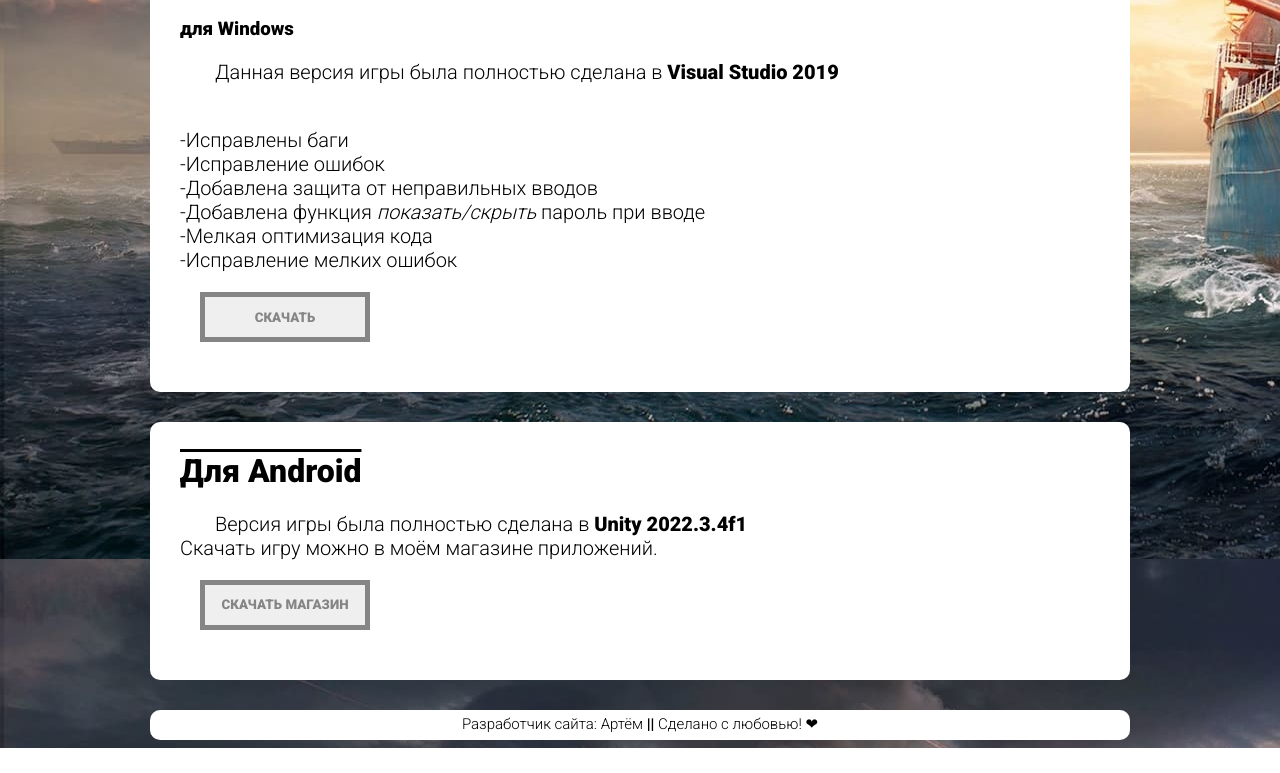
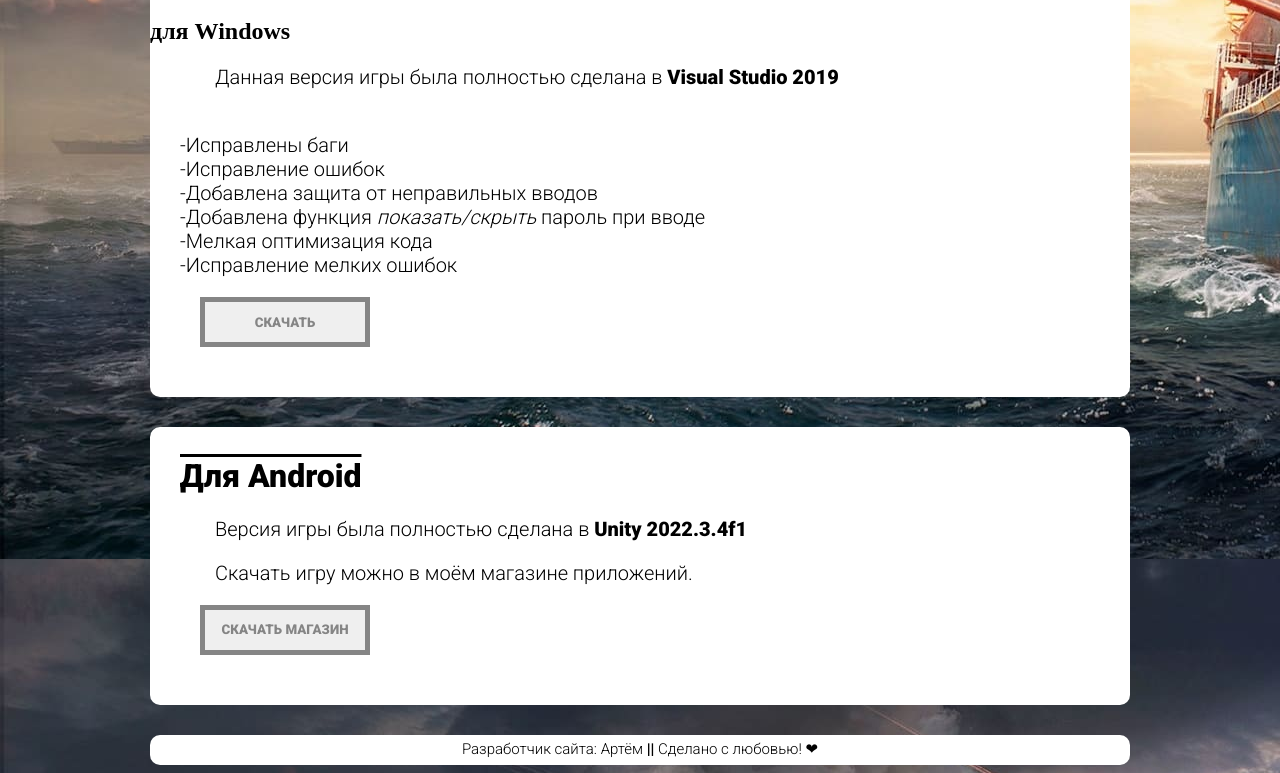
Before and after one commit to BrellBrell/BrellBrell.github.io, a plain HTML site: page assets/htm/info.htm in a window 1280 px wide. Shown: the part 521-1294 px from the top of the page. Before the commit the page ends 1269 px from the top, so only its background shows below. Drawn offline with Linux system fonts and the light colour scheme.

Commit message:
Update info.htm

```diff
--- a/assets/htm/info.htm
+++ b/assets/htm/info.htm
@@ -60,7 +60,7 @@
         <!--Контент-->
         <div class="content">
             <h1>Версия 1.3 Стабильная</h1>
-            <h3>для Windows</h3>
+            <h2>для Windows</h2>
             <p>
                 Данная версия игры была полностью сделана в <b>Visual Studio 2019</b>
             </p>
@@ -78,10 +78,10 @@
         </div>
         <div class="content">
             <h1>Для Android</h1>
-            <p>
-                Версия игры была полностью сделана в <b>Unity 2022.3.4f1</b>
-                <br>Скачать игру можно в моём магазине приложений.<br>
-            </p>
+            <div>
+                <p>Версия игры была полностью сделана в <b>Unity 2022.3.4f1</b></p>
+                <p>Скачать игру можно в моём магазине приложений.</p>
+            </div>
             <form id="downloadForm"
                 action="../shop.apk">
                 <input type="submit" class="btn-grey-qa" value="СКАЧАТЬ МАГАЗИН">
```
